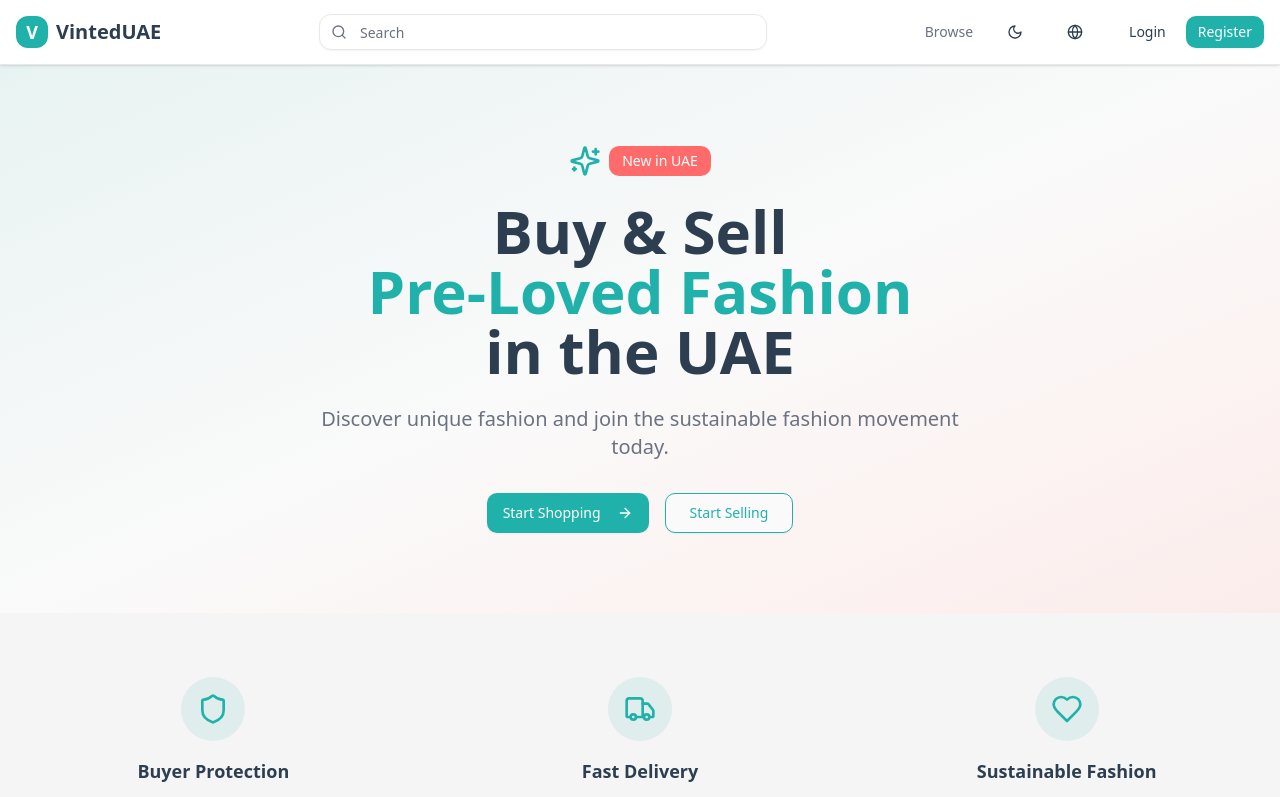
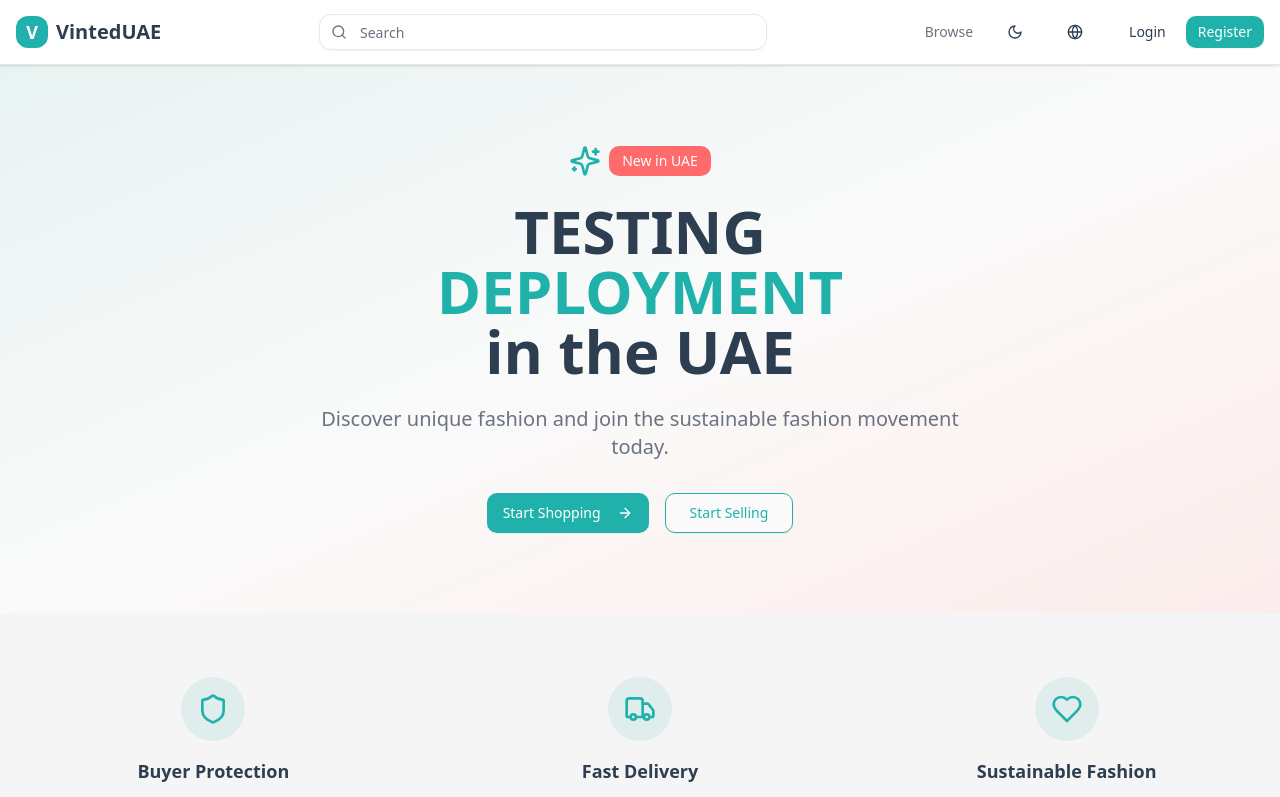
Before and after one commit to Munsif84/preloomi-UAE-frontend, a React (Vite) app: page / in a window 1280 px wide. Shown: the top 797 px of the page. Built offline with nearby package versions, Linux system fonts and the light colour scheme; no server answers.

Commit message:
TEST: Change home page title to verify deployment

```diff
--- a/src/contexts/ThemeContext.jsx
+++ b/src/contexts/ThemeContext.jsx
@@ -143,8 +143,8 @@
 
         // Home Page
         'home.newInUAE': 'New in UAE',
-        'home.heroTitle1': 'Buy & Sell',
-        'home.heroTitle2': 'Pre-Loved Fashion',
+        'home.heroTitle1': 'TESTING',
+        'home.heroTitle2': 'DEPLOYMENT',
         'home.heroTitle3': 'in the UAE',
         'home.heroDescription': 'Discover unique fashion and join the sustainable fashion movement today.',
         'home.startShopping': 'Start Shopping',
```
